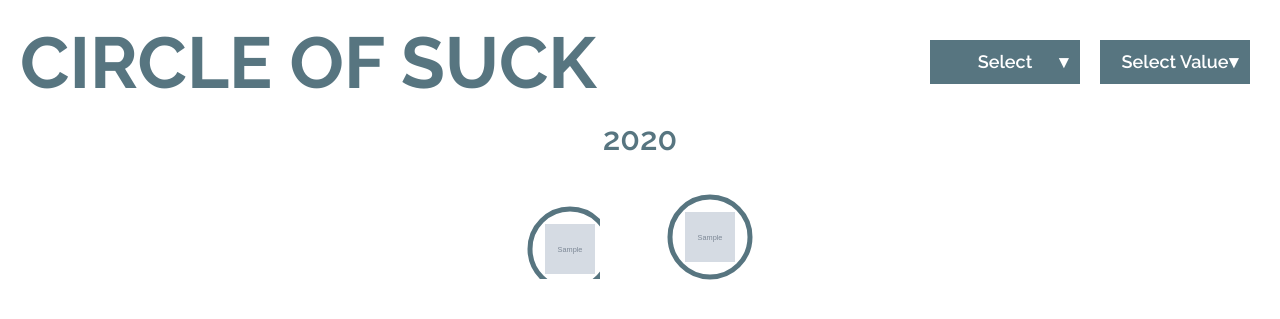
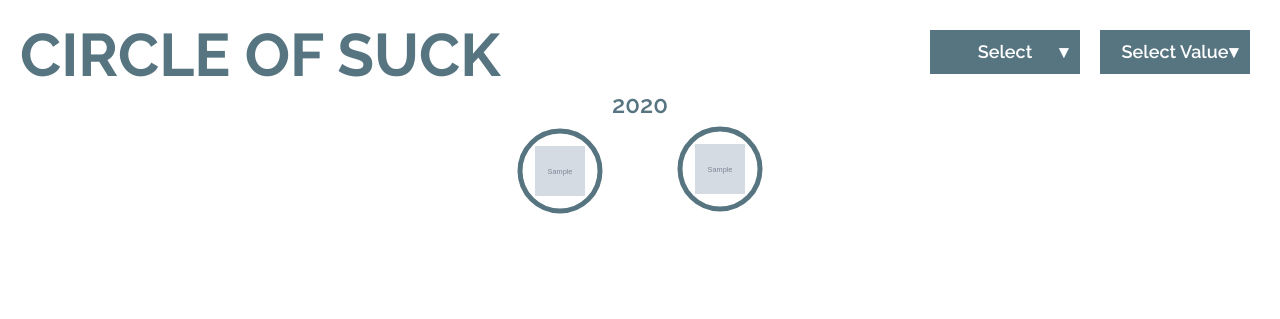
Before and after one commit to brandonchinn178/circle-of-suck, a Django app: template circle_suck/templates/conference.html in a window 1280 px wide. Shown: the top 319 px of the page. Run offline with Django 3.2, Linux system fonts and the light colour scheme; the template is opened without the code that fills it: most values are stand-ins (such as "Sample title", 1, 10 or a date in 2020); grey boxes marked "Sample" are stand-in pictures; style sheets or scripts are compiled from the project's sources.

Commit message:
minor fixes

```diff
--- a/circle_suck/static/js/conference.js
+++ b/circle_suck/static/js/conference.js
@@ -33,7 +33,7 @@ $(document).ready(function() {
     $(".circle-of-suck").each(function() {
         var n = $(this).children(".school").length;
         var radius = Math.min(250, 50 * (n-1));
-        var svgSize = $("svg.school")[0].getBBox().width;
+        var svgSize = $("svg.school")[0].getBBox().width + 20;
 
         var size = 2 * radius + svgSize;
         var center = size/2;
--- a/circle_suck/static/sass/base.scss
+++ b/circle_suck/static/sass/base.scss
@@ -13,12 +13,9 @@ header, footer, td, th, pre {
 
 }
 h1 {
-    font-size: 72px;
+    font-size: 60px;
     font-weight: bold;
     text-transform: uppercase;
-}
-header {
-	margin-bottom: 15px;
 }
 body {
 	padding: 20px;
--- a/circle_suck/static/sass/conference.scss
+++ b/circle_suck/static/sass/conference.scss
@@ -11,15 +11,17 @@ header {
             width: 150px;
         }
         .chosen-container {
-            margin: 20px 10px;
+            margin: 10px;
         }
     }
 }
 
 .content {
-    h3 {
+    .year {
         text-align: center;
-        font-size: 32px;
+        p {
+            font-size: 24px;
+        }
     }
     .graph {
         text-align: center;
@@ -27,6 +29,7 @@ header {
             position: relative;
             display:inline-block;
             margin: 30px;
+            margin-top: 0;
             vertical-align: middle;
             &.circle-of-suck svg.school {
                 position: absolute;
--- a/circle_suck/templates/conference.html
+++ b/circle_suck/templates/conference.html
@@ -30,7 +30,7 @@
         <p>The given sport and conference does not have any stats for the season. </p>
     {% else %}
         <div class='year'>
-            <h3>{{season.year}}</h3>
+            <p>{{season.year}}</p>
         </div>
         <div class='graph'>
             {% for circle_of_suck in circles_of_suck %}
```
